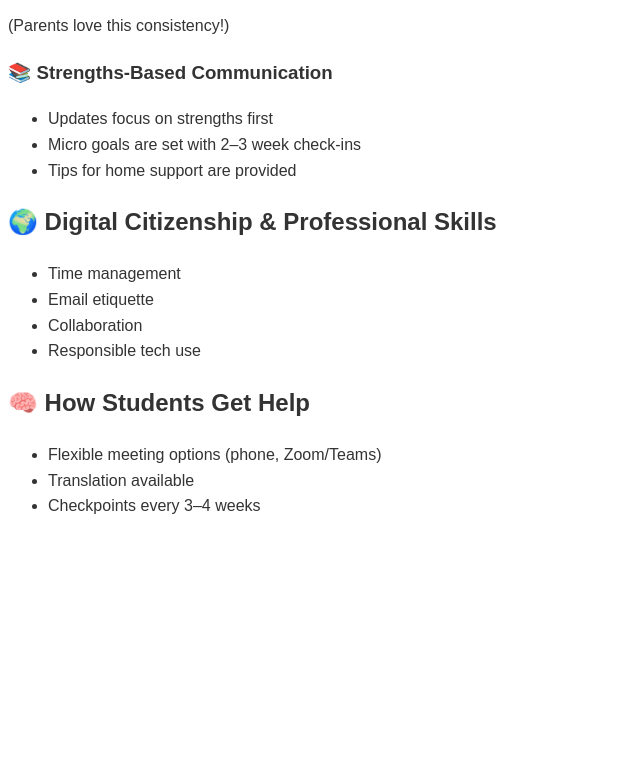
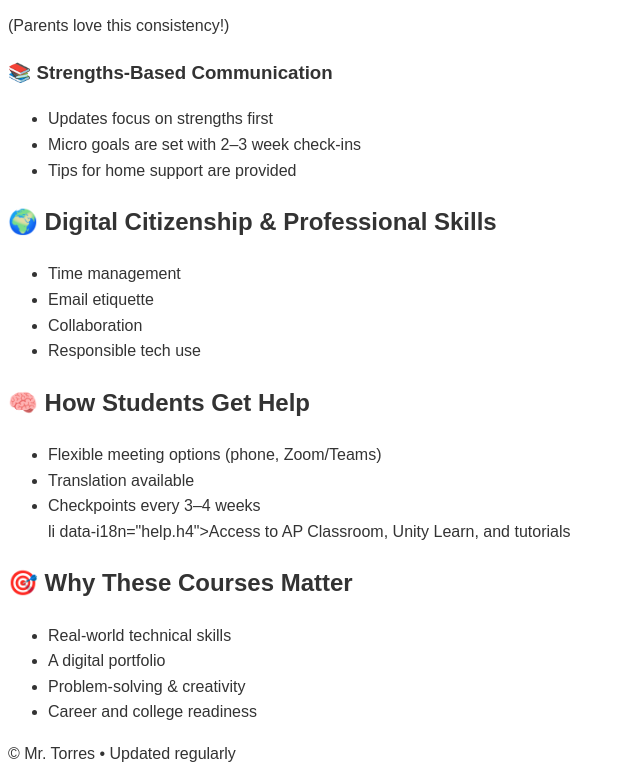
Before and after one commit to CHS-Torres/CompSci, a plain HTML site: page chs/ParentHub.html in a window 1280 px wide. Shown: the part 3639-4422 px from the top of the page, without its empty margins (0-640 px from the left). Before the commit the page ends 4174 px from the top, so only its background shows below. Drawn offline with Linux system fonts and the light colour scheme; files that its build step writes are made by us from their sources.

Commit message:
Add new sections to ParentHub.html

```diff
--- a/chs/ParentHub.html
+++ b/chs/ParentHub.html
@@ -290,3 +290,29 @@
         <li data-i18n="help.h1">Flexible meeting options (phone, Zoom/Teams)</li>
         <li data-i18n="help.h2">Translation available</li>
         <li data-i18n="help.h3">Checkpoints every 3–4 weeks</li>
+
+li data-i18n="help.h4">Access to AP Classroom, Unity Learn, and tutorials</li>
+      </ul>
+    </section>
+
+    <!-- Why -->
+    <section id="why" class="card">
+      <h2 data-i18n="why.title">🎯 Why These Courses Matter</h2>
+      <ul>
+        <li data-i18n="why.p1">Real-world technical skills</li>
+        <li data-i18n="why.p2">A digital portfolio</li>
+        <li data-i18n="why.p3">Problem-solving & creativity</li>
+        <li data-i18n="why.p4">Career and college readiness</li>
+      </ul>
+    </section>
+  </main>
+
+  <footer class="site-footer" role="contentinfo">
+    <div class="container">
+      <p>&copy; <span id="year"></span> Mr. Torres • <span data-i18n="footer.updated">Updated regularly</span></p>
+    </div>
+  </footer>
+
+  <script src="assets/app.js" defer></script>
+</body>
+</html>
```
